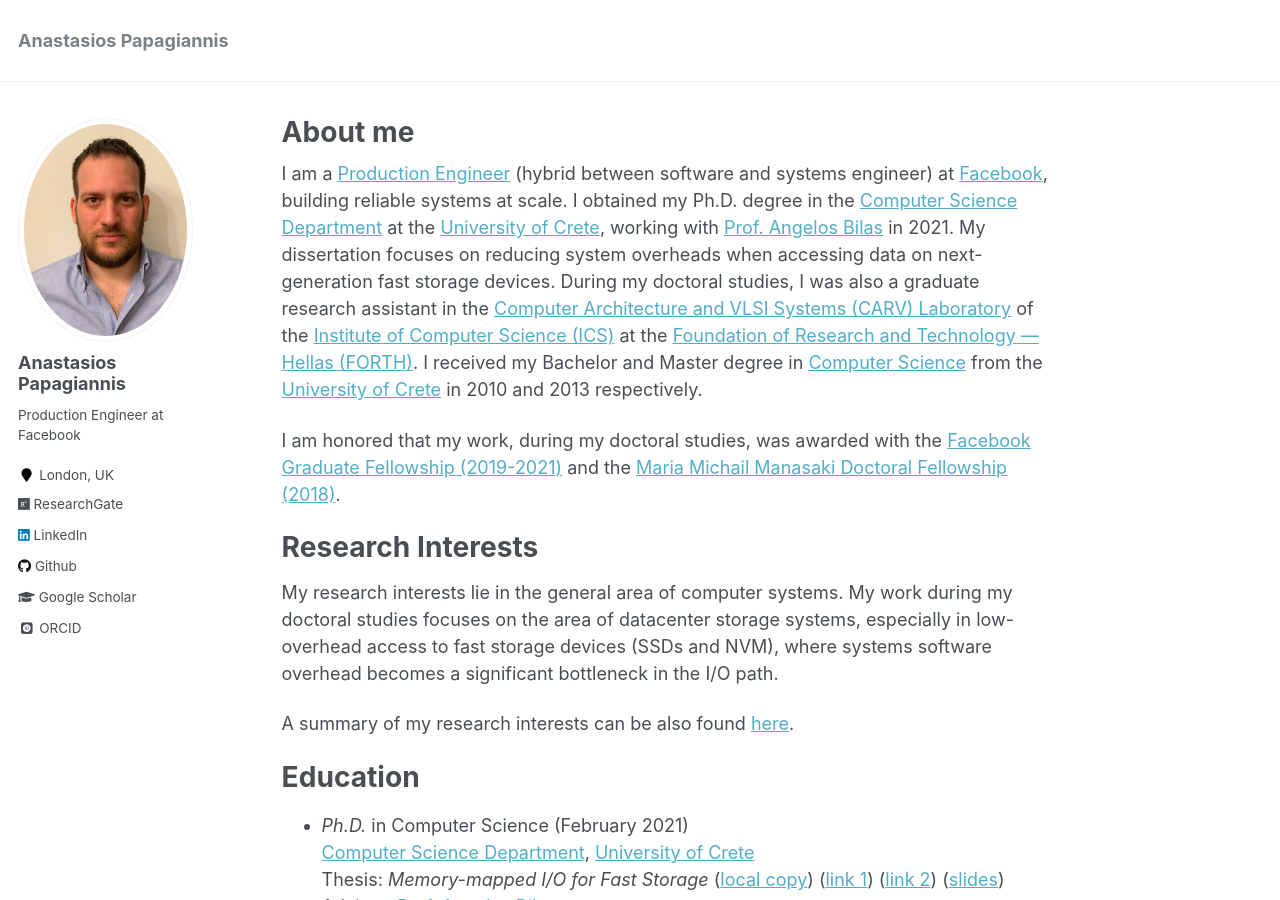
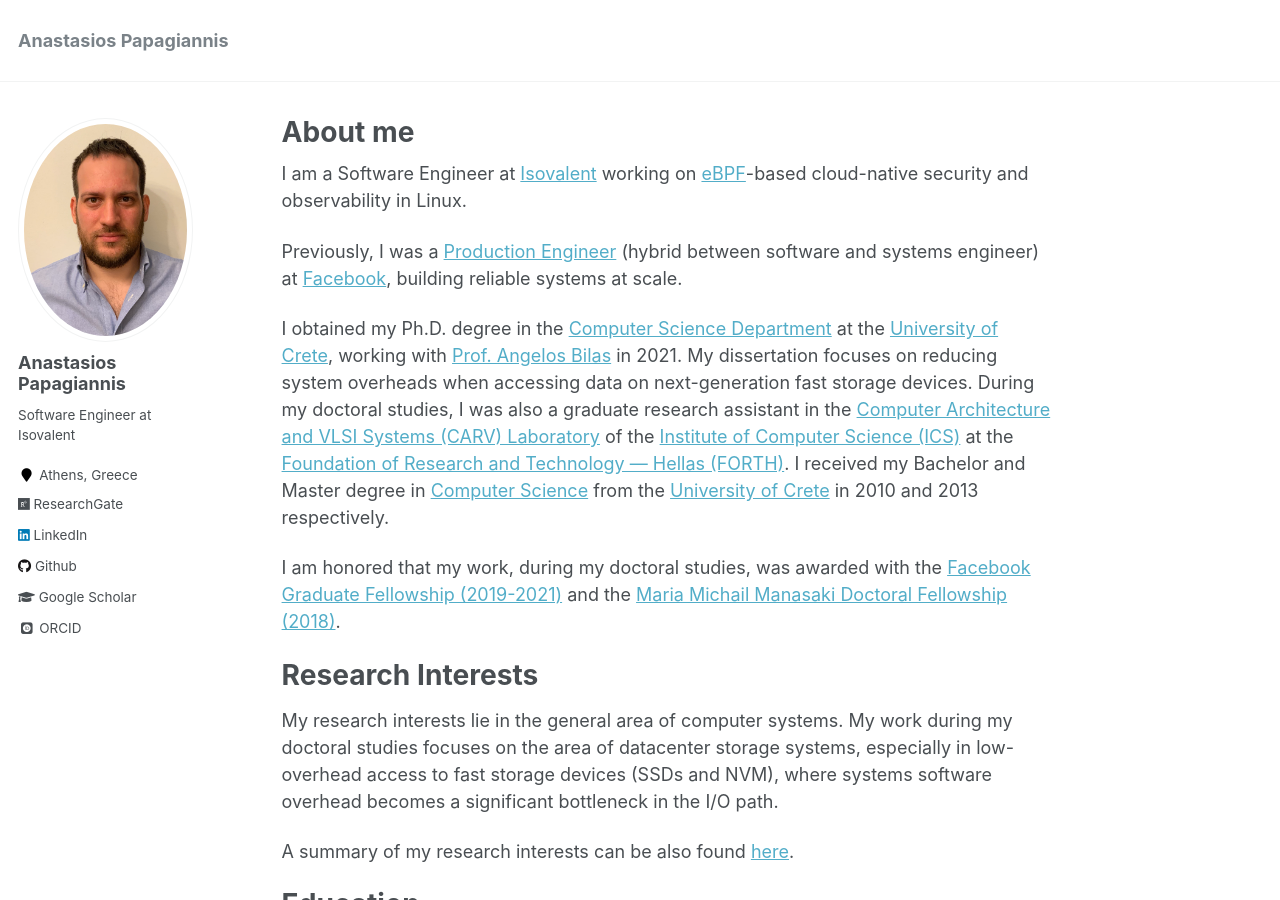
Before and after one commit to tpapagian/tpapagian.github.io, a Jekyll site: the page built from _pages/about.md, in a window 1280 px wide and 900 px high. Built offline with Jekyll 4.4.1, drawn with Linux system fonts in a browser that asks for light colours; some web fonts are replaced.

Commit message:
Add Isovalent
Signed-off-by: Anastasios Papagiannis <tasos.papagiannnis@gmail.com>

```diff
--- a/_config.yml
+++ b/_config.yml
@@ -10,7 +10,7 @@
 title                    : "Anastasios Papagiannis"
 title_separator          : "-"
 name                     : &name "Anastasios Papagiannis"
-description              : &description "Production Engineer at Facebook"
+description              : &description "Software Engineer at Isovalent"
 url                      : https://tpapagian.github.io # the base hostname & protocol for your site e.g. "https://mmistakes.github.io"
 baseurl                  : "" # the subpath of your site, e.g. "/blog"
 repository               : "tpapagian/tpapagians.github.io"
@@ -82,8 +82,8 @@
 author:
   name             : "Anastasios Papagiannis"
   avatar           : "papagiannis_img.jpg"
-  bio              : "Production Engineer at Facebook"
-  location         : "London, UK"
+  bio              : "Software Engineer at Isovalent"
+  location         : "Athens, Greece"
   employer         :
   googlescholar    : "https://scholar.google.com/citations?user=zf1LmOwAAAAJ"
   email            :
--- a/_pages/about.md
+++ b/_pages/about.md
@@ -8,7 +8,11 @@
   - /about.html
 ---
 
-I am a [Production Engineer](https://engineering.fb.com/category/production-engineering/) (hybrid between software and systems engineer) at [Facebook](https://about.facebook.com/), building reliable systems at scale. I obtained my Ph.D. degree in the [Computer Science Department](https://www.csd.uoc.gr/CSD/index.jsp?lang=en) at the [University of Crete](https://en.uoc.gr/), working with [Prof. Angelos Bilas](http://users.ics.forth.gr/~bilas/) in 2021. My dissertation focuses on reducing system overheads when accessing data on next-generation fast storage devices. During my doctoral studies, I was also a graduate research assistant in the [Computer Architecture and VLSI Systems (CARV) Laboratory](https://www.ics.forth.gr/carv/) of the [Institute of Computer Science (ICS)](https://www.ics.forth.gr/) at the [Foundation of Research and Technology — Hellas (FORTH)](https://www.forth.gr/). I received my Bachelor and Master degree in [Computer Science](https://www.csd.uoc.gr/CSD/index.jsp?lang=en) from the [University of Crete](https://en.uoc.gr/) in 2010 and 2013 respectively.
+I am a Software Engineer at [Isovalent](https://isovalent.com/) working on [eBPF](https://ebpf.io/)-based cloud-native security and observability in Linux.
+
+Previously, I was a [Production Engineer](https://engineering.fb.com/category/production-engineering/) (hybrid between software and systems engineer) at [Facebook](https://about.facebook.com/), building reliable systems at scale.
+
+I obtained my Ph.D. degree in the [Computer Science Department](https://www.csd.uoc.gr/CSD/index.jsp?lang=en) at the [University of Crete](https://en.uoc.gr/), working with [Prof. Angelos Bilas](http://users.ics.forth.gr/~bilas/) in 2021. My dissertation focuses on reducing system overheads when accessing data on next-generation fast storage devices. During my doctoral studies, I was also a graduate research assistant in the [Computer Architecture and VLSI Systems (CARV) Laboratory](https://www.ics.forth.gr/carv/) of the [Institute of Computer Science (ICS)](https://www.ics.forth.gr/) at the [Foundation of Research and Technology — Hellas (FORTH)](https://www.forth.gr/). I received my Bachelor and Master degree in [Computer Science](https://www.csd.uoc.gr/CSD/index.jsp?lang=en) from the [University of Crete](https://en.uoc.gr/) in 2010 and 2013 respectively.
 
 I am honored that my work, during my doctoral studies, was awarded with the [Facebook Graduate Fellowship (2019-2021)](https://research.fb.com/announcing-the-2019-facebook-fellows-and-emerging-scholars/) and the [Maria Michail Manasaki Doctoral Fellowship (2018)](https://www.csd.uoc.gr/CSD/index.jsp?custom=manasakis&lang=en).
 
```
